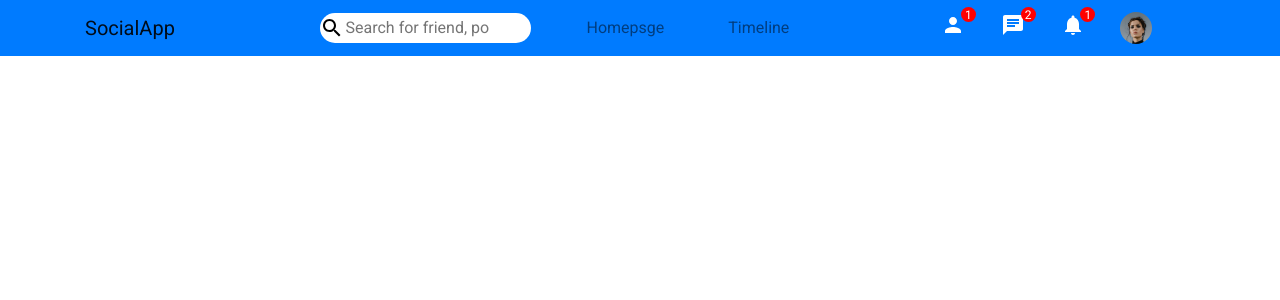
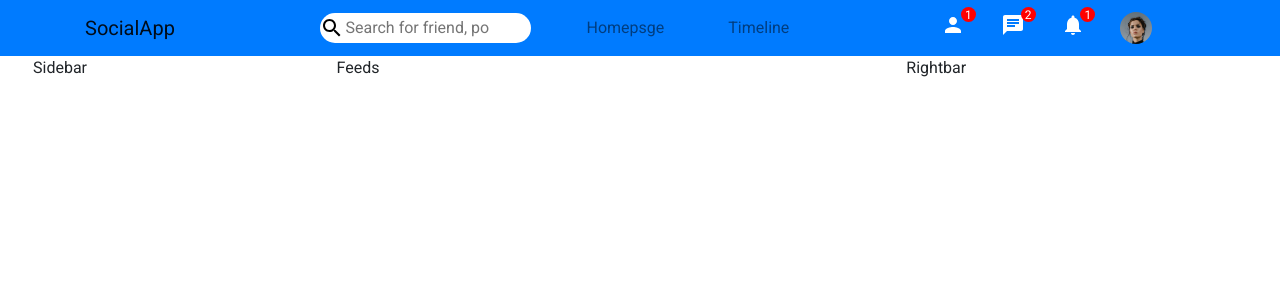
Before and after one commit to Kevinmuriuki/socialfeedapp, a React (Create React App) app: page / in a window 1280 px wide. Shown: the top 300 px of the page. Built offline with nearby package versions, Linux system fonts and the light colour scheme.

Commit message:
added all components

```diff
--- /dev/null
+++ b/src/components/feed/Feed.jsx
@@ -0,0 +1,9 @@
+import './Feed.css'
+
+export default function Feed() {
+  return (
+    <div className="col-5 px-4">
+      Feeds
+    </div>
+  )
+}
--- /dev/null
+++ b/src/components/rightbar/Rightbar.jsx
@@ -0,0 +1,9 @@
+import './Rightbar.css'
+
+export default function Rightbar() {
+  return (
+    <div className="col-4 px-5">
+      Rightbar
+    </div>
+  )
+}
--- /dev/null
+++ b/src/components/sidebar/Sidebar.jsx
@@ -0,0 +1,9 @@
+import './Sidebar.css'
+
+export default function Sidebar() {
+  return (
+    <div className="col-3 px-5">
+      Sidebar
+    </div>
+  )
+}
--- a/src/pages/homePage/Home.js
+++ b/src/pages/homePage/Home.js
@@ -1,10 +1,21 @@
-import React from 'react'
-import Navbar from '../../components/navbar/Topbar'
+import React from 'react';
+import Feed from '../../components/feed/Feed';
+import Navbar from '../../components/navbar/Topbar';
+import Rightbar from '../../components/rightbar/Rightbar';
+import Sidebar from '../../components/sidebar/Sidebar';
+
+import { Container, Row } from 'react-bootstrap';
 
 export default function Home() {
   return (
     <div>
       <Navbar />
+      <Row>
+        <Sidebar />
+        <Feed />
+        <Rightbar />
+      </Row>
+
     </div>
   )
 }
```
Also changed, not shown: src/components/feed/Feed.css (added), src/components/rightbar/Rightbar.css (added), src/components/sidebar/Sidebar.css (added).
